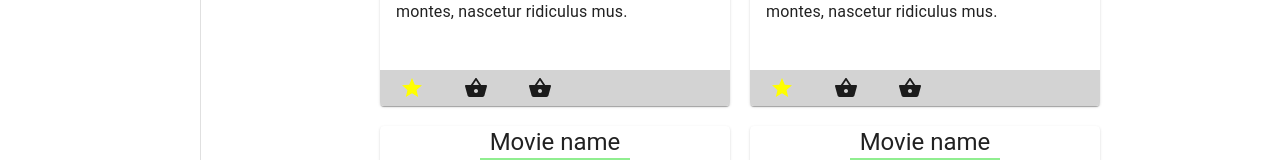
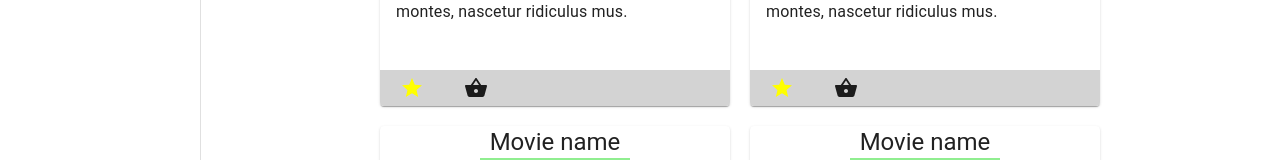
Before and after one commit to kate-vovk/movieFinder-react, a React app: page /movies in a window 1280 px wide. Shown: the part 476-636 px from the top of the page. Built offline with nearby package versions, Linux system fonts and the light colour scheme.

Commit message:
feature/mainPage-mockUp

```diff
--- a/src/components/MovieFooter/MovieFooter.tsx
+++ b/src/components/MovieFooter/MovieFooter.tsx
@@ -13,7 +13,6 @@ export const MovieFooter: FunctionComponent = () => {
         onClick={() => null}
       />
       <CustomButton name="cart" buttonType="button" className="" onClick={() => null} />
-      <CustomButton name="cart" buttonType="button" className="" onClick={() => null} />
     </div>
   );
 };
```
